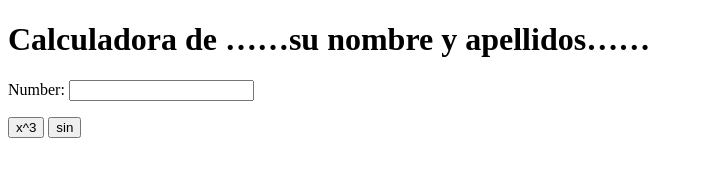
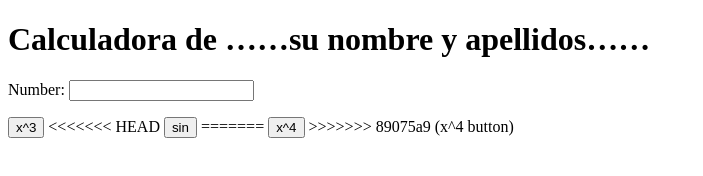
Before and after one commit to Masfarre/my_calculator_2, a plain HTML site: page index.html in a window 1280 px wide. Shown: the whole page, without its empty margins (0-703 px from the left). Drawn offline with Linux system fonts and the light colour scheme.

Commit message:
x^4 button

```diff
--- a/index.html
+++ b/index.html
@@ -10,16 +10,26 @@
         <input type="text" id="n1">
         <p>
             <button onclick="cube()"> x^3 </button>
+<<<<<<< HEAD
             <button onclick="sine()"> sin </button>
+=======
+            <button onclick="power_4()"> x^4</button>
+>>>>>>> 89075a9 (x^4 button)
         </p>
         <script type="text/javascript">
             function cube() {
                 var num = document.getElementById("n1");
                 num.value = Math.pow(num.value, 3);
             }
+<<<<<<< HEAD
             function sine() {
                 var num = document.getElementById("n1");
                 num.value = Math.sin(num.value);
+=======
+            function power_4() {
+                var num = document.getElementById("n1");
+                num.value = Math.pow(num.value, 4);
+>>>>>>> 89075a9 (x^4 button)
             }
         </script>
     </body>
```
